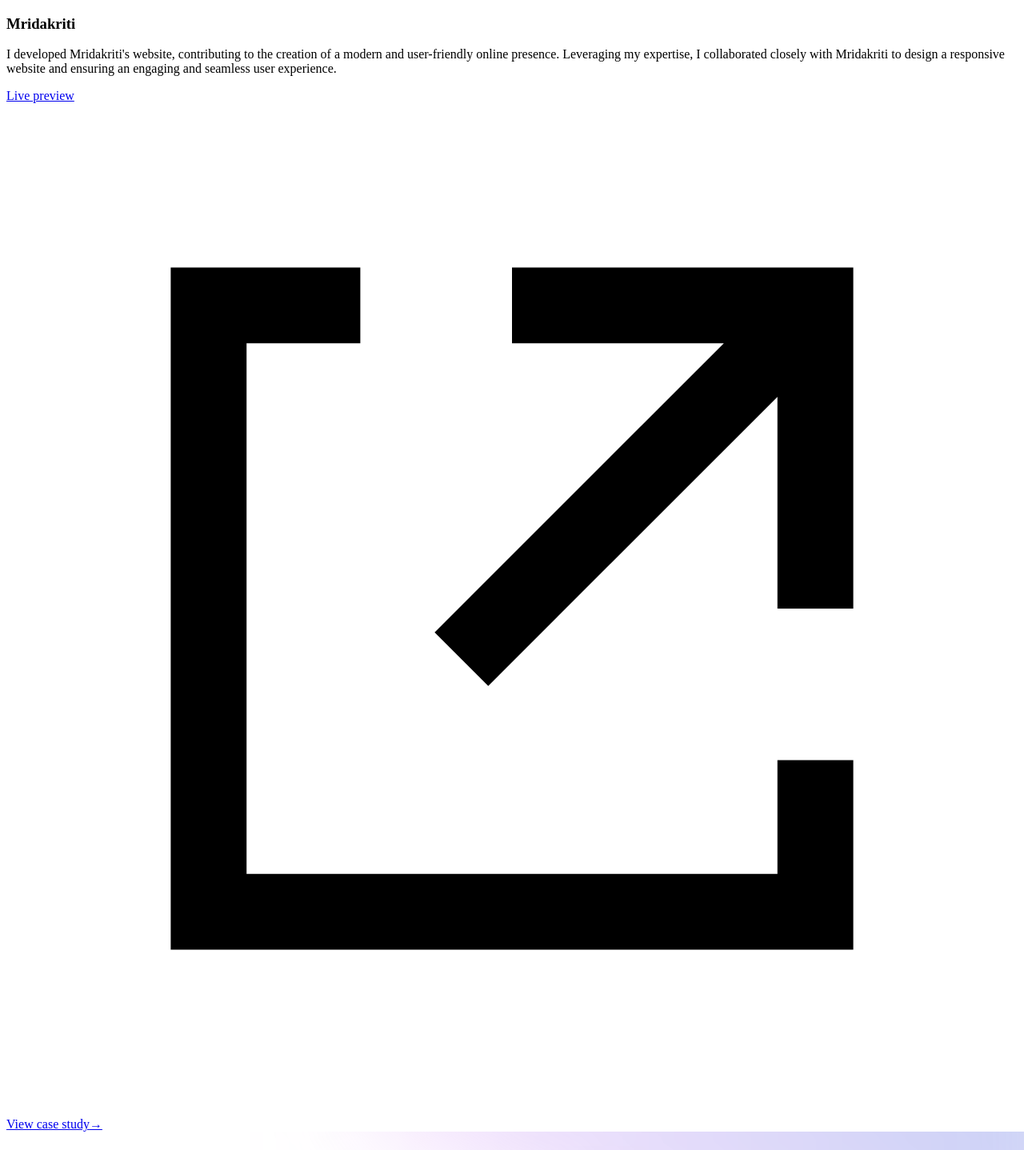
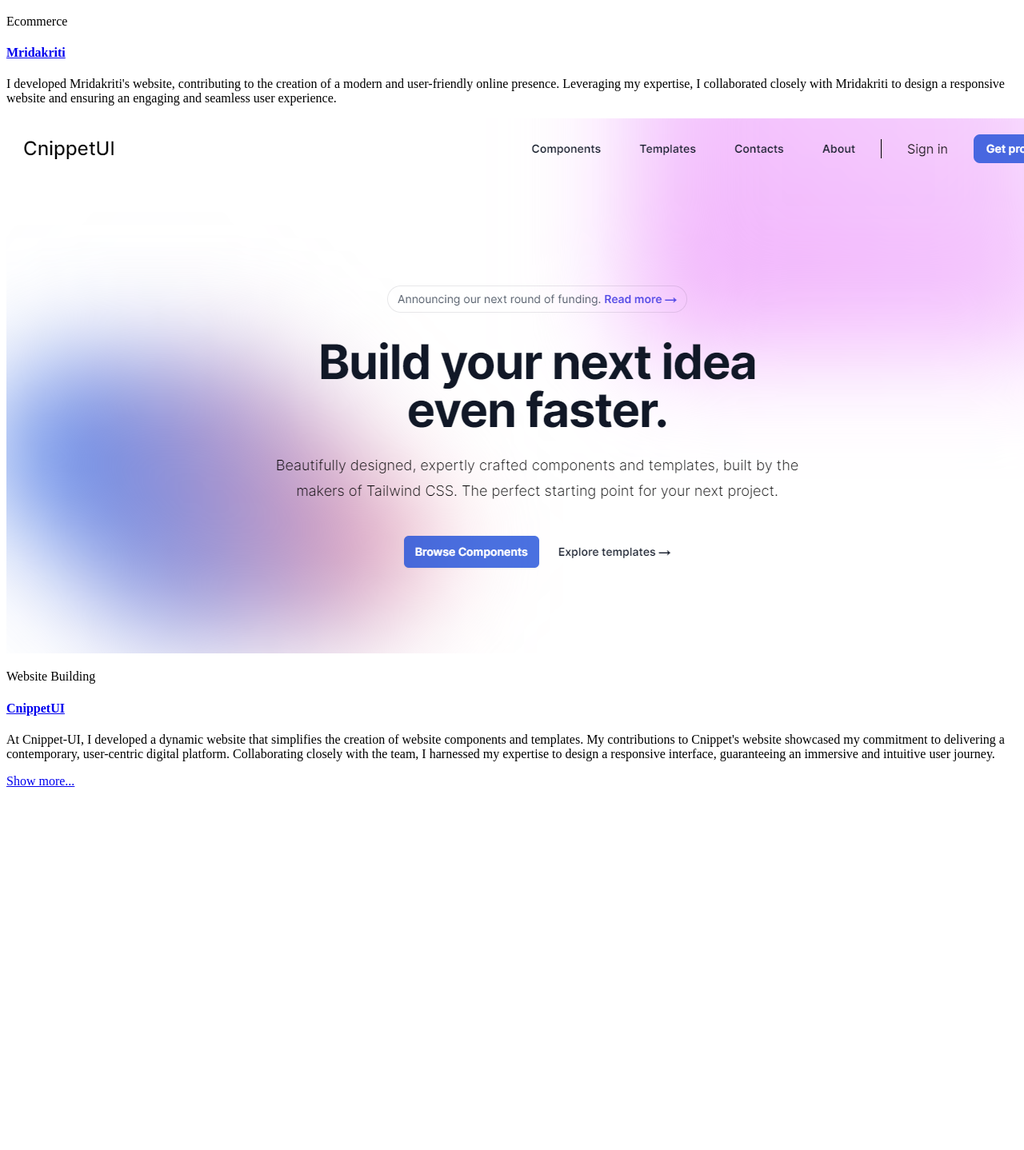
Before and after one commit to in-deepaknegi/deepaknegi-in, a Next.js app: page /home/Works in a window 1280 px wide. Shown: the part 780-2218 px from the top of the page at 80% size. After the commit the page ends 1774 px from the top, so only its background shows below. Built offline with nearby package versions, Linux system fonts and the light colour scheme.

Commit message:
updated works-section

```diff
--- a/pages/contact/Hero.jsx
+++ b/pages/contact/Hero.jsx
@@ -120,9 +120,6 @@
                         </span>.
                     </p>
 
-
-
-
                     <div className='flex'>
                         <button type="submit" className="py-3 px-5 text-sm font-medium text-center bg-blue-700 text-white rounded-lg sm:w-fit focus:ring-4 focus:outline-none focus:ring-primary-300">
                             {success ? (
--- a/pages/home/Works.jsx
+++ b/pages/home/Works.jsx
@@ -11,15 +11,13 @@
         siteType: 'Ecommerce',
         desc: "I developed Mridakriti's website, contributing to the creation of a modern and user-friendly online presence. Leveraging my expertise, I collaborated closely with Mridakriti to design a responsive website and ensuring an engaging and seamless user experience.",
         siteLink: 'https://www.mridakriti.com/',
-        studyUrl: '#',
     },
     {
         name: 'CnippetUI',
         siteImage: Cnippet,
         siteType: 'Website Building',
-        desc: "I developed Mridakriti's website, contributing to the creation of a modern and user-friendly online presence. Leveraging my expertise, I collaborated closely with Mridakriti to design a responsive website and ensuring an engaging and seamless user experience.",
-        siteLink: 'https://cnippetui.vercel.app/',
-        studyUrl: '#',
+        desc: "At Cnippet-UI, I developed a dynamic website that simplifies the creation of website components and templates. My contributions to Cnippet's website showcased my commitment to delivering a contemporary, user-centric digital platform. Collaborating closely with the team, I harnessed my expertise to design a responsive interface, guaranteeing an immersive and intuitive user journey.",
+        siteLink: 'https://cnippet-ui.vercel.app/',
     },
 ]
 
@@ -32,49 +30,42 @@
                         Check out my <span className='text-transparent bg-clip-text bg-gradient-to-r from-[#f6550c] via-[#d01147] to-[#5c4fdc]'>latest works</span>
 
                     </h2>
-                    <p className='mt-6 text-lg leading-8  text-gray-500'>
+                    <p className='mt-6 text-lg leading-8 text-gray-800'>
                         Experience the advantage of an all-inclusive project solution, where excellence, speed, and responsiveness converge to ensure the highest quality outcome.
                     </p>
                 </div>
+
                 <div className='mx-auto mt-14 grid max-w-2xl grid-cols-1 gap-x-8 gap-y-20 lg:mx-0 lg:max-w-none lg:grid-cols-2'>
                     {companies.map((company, i) => (
-                        <div key={i} className='flex flex-col items-start'>
-                            <div className='relative w-full'>
-                                <Image
-                                    src={company.siteImage}
-                                    alt='mridakriti'
-                                    className='w-full aspect-[16/8.4] rounded-2xl object-cover'
-                                />
-                            </div>
-                            <div className='mt-4 max-w-xl'>
-                                <a href="#" className="text-xs z-10 rounded-full bg-gray-50 px-3 py-1.5 font-medium text-gray-600 hover:bg-gray-100">
-                                    {company.siteType}
-                                </a>
-                                <h3 className="mt-5 text-4xl font-semibold leading-6 text-gray-900 group-hover:text-gray-600">
-                                    {company.name}
-                                </h3>
-                                <p className="mt-8 line-clamp-3 text-base leading-6 text-gray-600">
+                        <div key={i}>
+                            <div className='group relative before:absolute before:-inset-2.5 before:rounded-[20px] before:bg-gray-100 before:opacity-0 hover:before:opacity-100'>
+                                <div className='relative aspect-[16/8.25] overflow-hidden rounded-lg bg-gray-100 ring-1 ring-gray-900/10'>
+                                    <Image
+                                        src={company.siteImage}
+                                        alt='navbar-img'
+                                        className='absolute object-cover inset-0 h-full w-full'
+                                    />
+                                </div>
+                                <p className='relative mt-4 text-xs font-medium text-slate-500'>{company.siteType}</p>
+
+                                <h4 className='mt-2 text-3xl font-medium text-slate-800 group-hover:text-black'>
+                                    <a href={company.siteLink} target="_blank">
+                                        <span className='absolute -inset-2.5 z-10'></span>
+                                        <span className='relative'>{company.name}</span>
+                                    </a>
+                                </h4>
+                                <p className="relative mt-4 line-clamp-3 text-base leading-6 text-gray-800">
                                     {company.desc}
                                 </p>
-                            </div>
-                            <div className="mt-8 flex gap-4">
-                                <a href={company.siteLink} className="inline-flex justify-center rounded-lg text-sm font-semibold py-3 px-4 bg-slate-900 text-white hover:bg-slate-700" target="_blank">
-                                    <span>
-                                        <span className="inline-flex items-center">
-                                            <span>Live preview</span>
-                                            <svg viewBox="0 0 20 20" className="ml-1.5 h-5 w-5 fill-slate-100" fillRule="evenodd" clipRule="evenodd"><path d="M7 3.25H3.25v13.5h13.5V13h-1.5v2.25H4.75V4.75H7v-1.5Zm9.75 0H10v1.5h4.19l-5.72 5.72 1.06 1.06 5.72-5.72V10h1.5V3.25Z"></path></svg>
-                                        </span>
-                                    </span>
-                                </a>
-                                <a href={company.studyUrl} className="inline-flex justify-center rounded-lg text-sm font-semibold py-3 px-4 bg-white/0 text-slate-900 ring-1 ring-slate-900/10 hover:bg-white/25 hover:ring-slate-900/15 ">
-                                    <span>View case study
-                                        <span aria-hidden="true" className="text-black/25">→</span>
-                                    </span>
-                                </a>
                             </div>
                         </div>
                     ))}
                 </div>
+            </div>
+            <div className='pointer-events-none relative z-10 mt-10 flex justify-center'>
+                <a href="/works" className="inline-flex justify-center rounded-lg text-sm font-semibold py-3 px-4 bg-primary text-white pointer-events-auto" >
+                    <span>Show more...</span>
+                </a>
             </div>
         </section>
 
```
Also changed, not shown: public/cnippet.png, public/mridakriti.png.
